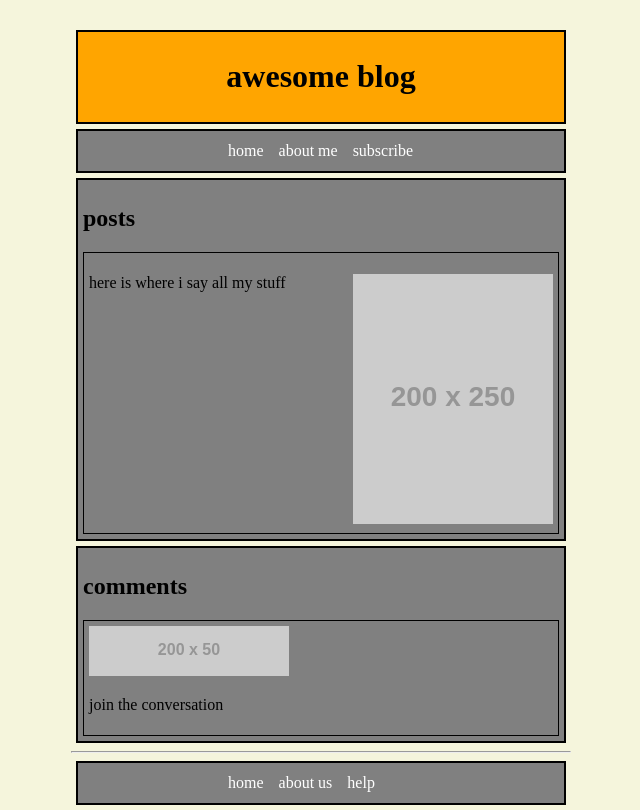
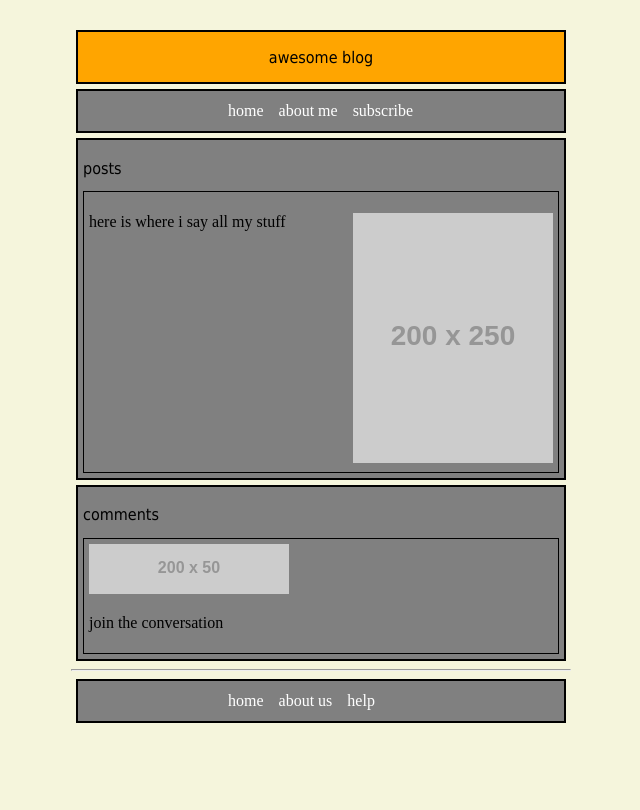
Before and after one commit to dazzledface/bootstrap, a plain HTML site: page wireframe2.html in a window 1280 px wide. Shown: the whole page, without its empty margins (319-959 px from the left). Drawn offline with Linux system fonts and the light colour scheme; placeholder pictures from the web are drawn by us.

Commit message:
Update custom.css

```diff
--- a/custom.css
+++ b/custom.css
@@ -6,9 +6,14 @@ body {
   background: beige;
   width: 500px;
   margin: 0 auto;
+  margin-top: 30px;
+      }
 
-  margin-top:30px;
-      }
+h1 {
+  font: 16px Tahoma, sans-serif;
+  font-style: bold;
+  color: black;
+}
 
 #banner {
   max-width: 500px;
```
